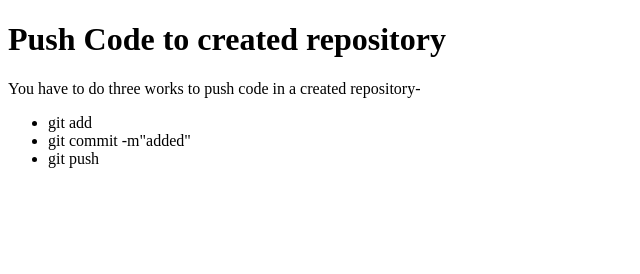
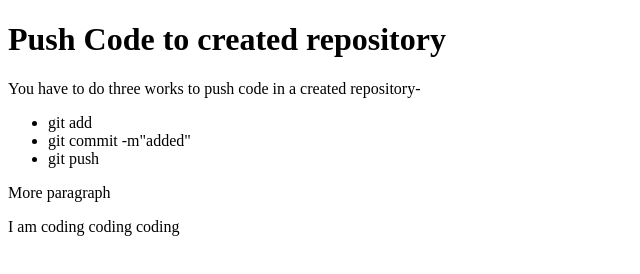
Before and after one commit to runo-ahmmed/my-second-repo, a plain HTML site: page index.html in a window 1280 px wide. Shown: the whole page, without its empty margins (0-640 px from the left). Drawn offline with Linux system fonts and the light colour scheme.

Commit message:
css added

```diff
--- a/index.html
+++ b/index.html
@@ -14,5 +14,7 @@
         <li>git commit -m"added"</li>
         <li>git push</li>
     </ul>
+    <p>More paragraph</p>
+    <p>I am coding coding coding</p>
 </body>
 </html>
--- /dev/null
+++ b/style.css
@@ -0,0 +1,3 @@
+p{
+    color: red;
+}
```
